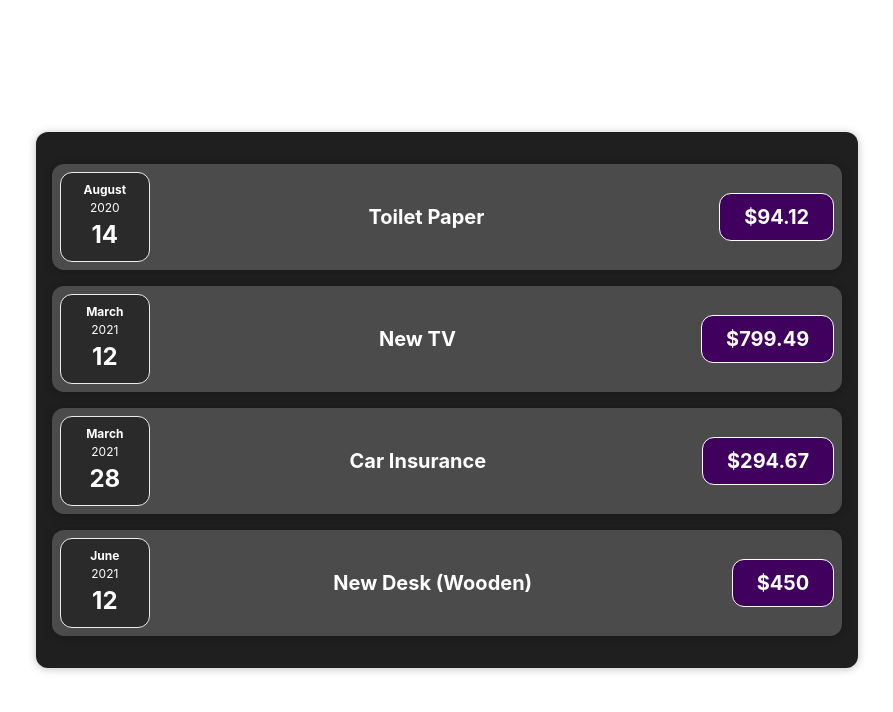
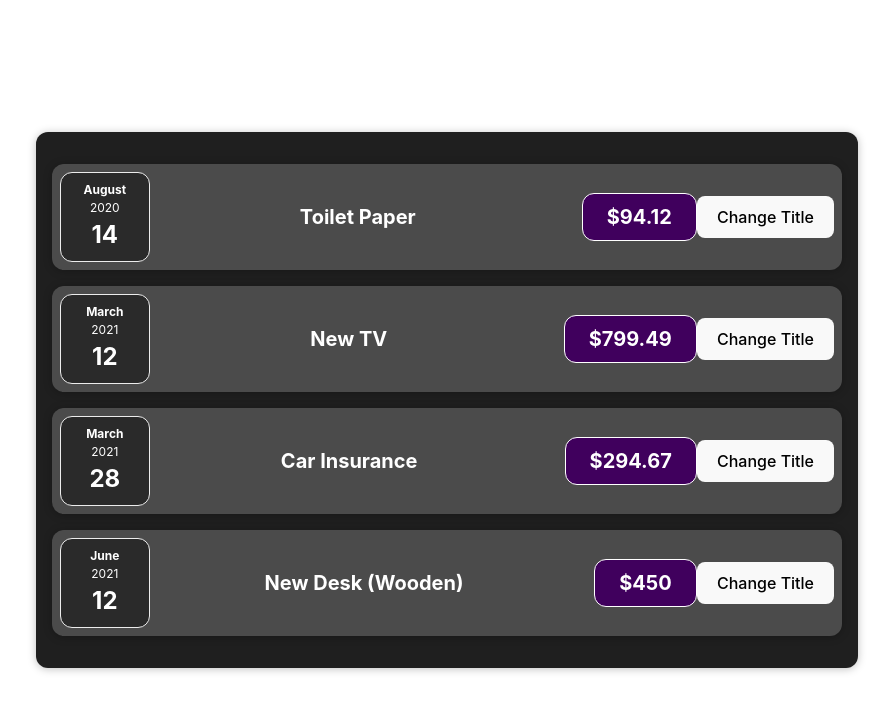
Before and after one commit to pagas/react-udemy, a React (Vite) app in the folder starting-project-vite/: page / in a window 1280 px wide. Shown: the top 712 px of the page, without its empty margins (193-1086 px from the left). Built offline with nearby package versions, Linux system fonts and the light colour scheme.

Commit message:
ability to change expense title

```diff
--- a/starting-project-vite/src/components/Expenses/ExpenseItem.tsx
+++ b/starting-project-vite/src/components/Expenses/ExpenseItem.tsx
@@ -1,6 +1,7 @@
 import ExpenseDate from './ExpenseDate';
 import './ExpenseItem.css';
 import Card from '../UI/Card'
+import { useState } from 'react';
 
 interface ExpensesItemProps {
     date: Date
@@ -9,13 +10,22 @@ interface ExpensesItemProps {
 }
 
 const ExpenseItem = ({ date, title, amount }: ExpensesItemProps) => {
+
+    const [_title, setTitle] = useState(title);
+
+    const changeTitleHandler = () => {
+        console.log('clicked change title')
+        setTitle(previouse => previouse + '!')
+    }
+
     return (
         <Card className='expense-item'>
             <ExpenseDate date={date} />
             <div className='expense-item__description'>
-                <h2>{title}</h2>
+                <h2>{_title}</h2>
                 <div className='expense-item__price'>${amount}</div>
             </div>
+            <button onClick={changeTitleHandler}>Change Title</button>
         </Card>
     )
 }
```
